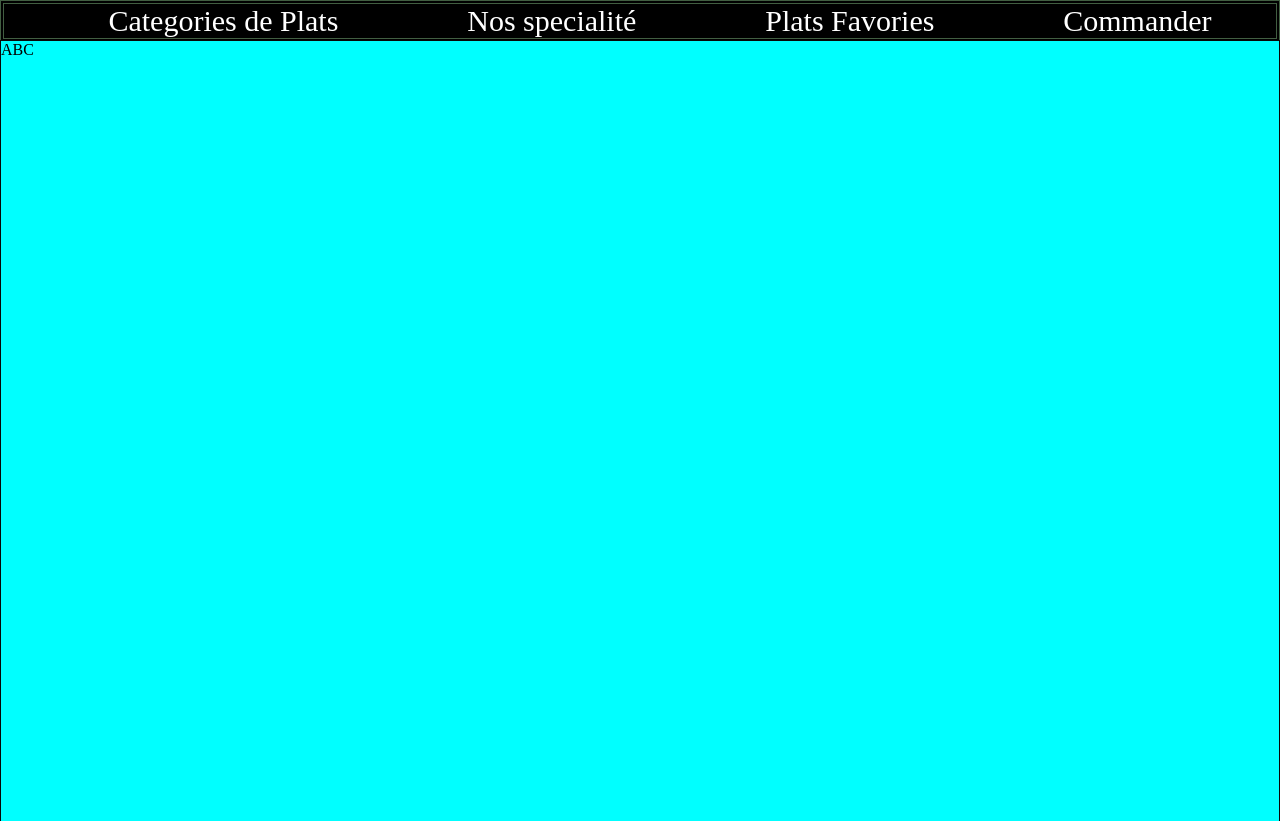
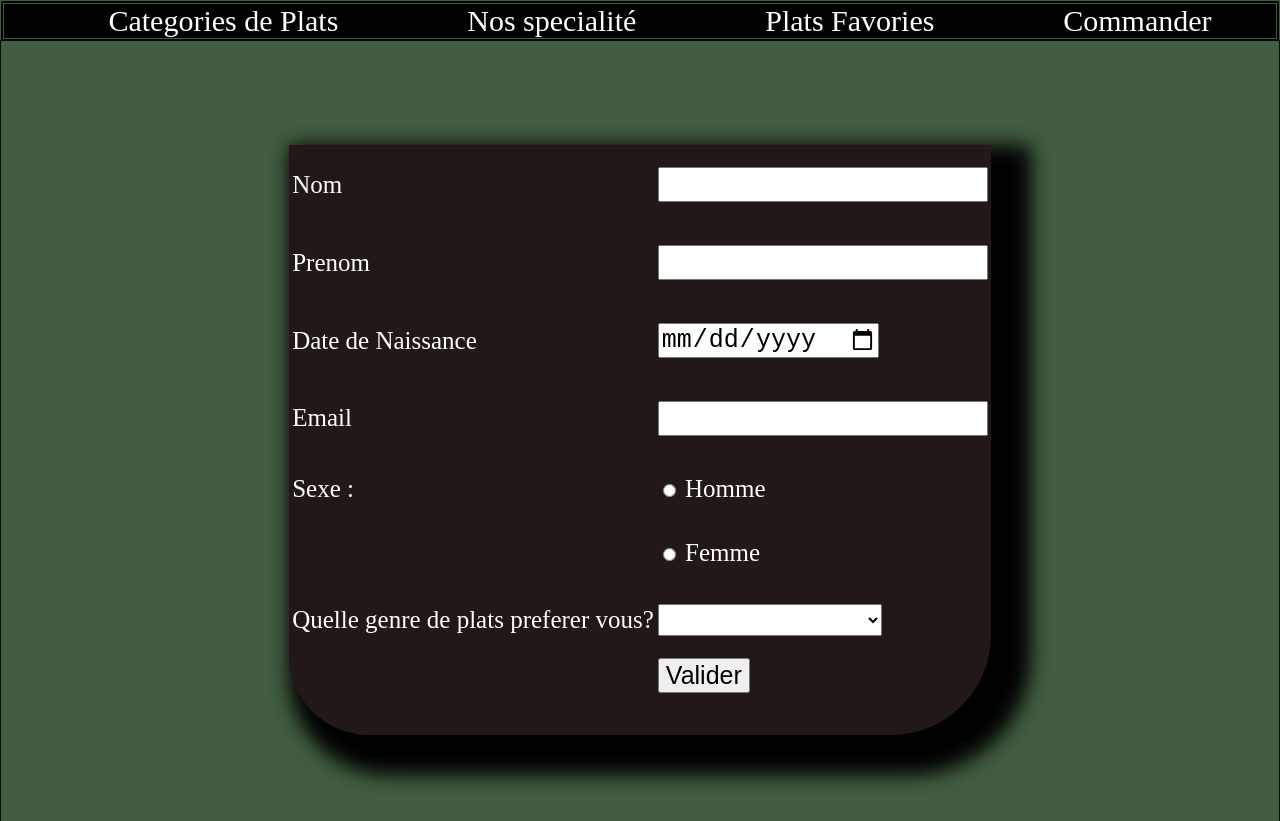
Before and after one commit to koffiemmal/Restaurant_web, a website: page html/inscription.html in a window 1280 px wide. Shown: the part 339-1160 px from the top of the page. Drawn offline with Linux system fonts and the light colour scheme.

Commit message:
reste police et sign in sign up et derniere photo plats africians

```diff
--- a/html/inscription.html
+++ b/html/inscription.html
@@ -38,7 +38,11 @@
                     <div class="SingIn">
                         <button>SingIn</button>
                     </div>
-                    <div class="SingUp"><button>SingUp</button></div>
+                    <div class="SingUp">
+                        <button>SingUp</button>
+
+
+                    </div>
                 </section>
             </section>
 
@@ -58,11 +62,72 @@
 
         </header>
         <section class="from_remerciements">
-            <div class="formulaire">ABC</div>
-            <div class="remerciementsForm">
+            <div class="formulaire">
+                <form>
+                    <table>
+                        <tr>
+                            <td>
+                                <label for="nom">Nom</label></td>
+                            <td> <input type="text" id="nom" required></td>
+                        </tr>
+                        <br>
+                        <tr>
+                            <td><label for="Prenom">Prenom</label></td>
+                            <td><input type="text" id="Prenom" required></td>
+
+                        </tr><br>
+                        <tr>
+                            <td><label for="Date">Date de Naissance</label></td>
+                            <td> <input type="Date" id="Date"></td>
+
+
+                        </tr><br>
+                        <tr>
+                            <td><label for="email">Email</label></td>
+                            <td> <input type="email" id="email" required></td>
+
+                            <br>
+                        </tr>
+
+                        <tr>
+                            <td><label>Sexe :</label></td>
+                            <td><input type="radio" name="choix">
+                                <label for="Homme">Homme</label></td>
+                            <tr>
+                                <td><label for=""></label></td>
+                                <td><input type="radio" name="choix">
+                                    <label for="Femme">Femme</label></td>
+                            </tr>
+                        </tr>
+
+                        <br>
+                        <tr>
+                            <td> <label for="">Quelle genre de plats preferer vous?</label></td><br>
+                            <td><select name="" id="">
+                        <option value=""></option>
+                        <option value="">Plat Africain</option>
+                        <option value="">Crepes</option>
+                        <option value="">brochettes</option>
+                        <option value="">Plats Occidentaux</option>
+                        <option value="">spaghetti</option>
+                    </td>
+                    </tr>
+
+                    </select>
+
+                                <br>
+                                <tr>
+                                    <td></td>
+                                    <td class="buttons">
+                                        <button>Valider</button></td>
+                                </tr>
+                    </table>
+                </form>
+            </div>
+            <div class=" remerciementsForm ">
                 <div>
-                    <h2>"Merci d'avoir visité Sabor a Mama ! Nous sommes ravis de vous avoir accueilli dans notre univers culinaire. Nous espérons que votre expérience sur notre site a été aussi délicieuse que nos plats. N'hésitez pas à revenir pour un voyage
-                        gustatif encore plus savoureux. À bientôt !"</h2>
+                    <h2>"Merci d 'avoir visité Sabor a Mama ! Nous sommes ravis de vous avoir accueilli dans notre univers culinaire. Nous espérons que votre expérience sur notre site a été aussi délicieuse que nos plats. N'hésitez pas à revenir pour un voyage
+                        gustatif encore plus savoureux. À bientôt ! "</h2>
                 </div>
             </div>
         </section>
--- a/sass/main.scss
+++ b/sass/main.scss
@@ -398,15 +398,52 @@
                                 }
 
                                 .from_remerciements {
-                                    height: 1380px;
+                                    height: 1250px;
                                     @include reperageBox();
                                     display: flex;
                                     flex-direction: column;
                                     .formulaire {
                                         height: 70%;
-                                        background-color: aqua;
+                                        background-color: rgb(65, 94, 65);
+                                        display: flex;
+                                        justify-content: center;
                                     }
                                     .remerciementsForm {
                                         @include RemerciementsBox()
                                     }
+                                    form {
+                                        background-color: rgb(65, 94, 65);
+                                        padding-bottom: 50px;
+                                        display: flex;
+                                        justify-content: center;
+                                        align-items: center;
+                                        table {
+                                            width: 100%;
+                                            height: 590px;
+                                            background-color: rgb(34, 24, 24);
+                                            border-bottom-right-radius: 100px;
+                                            border-bottom-left-radius: 80px;
+                                            box-shadow: 20px 20px 20px 20px black;
+                                            color: white;
+                                        }
+                                        table:hover {
+                                            box-shadow: 25px 25px 25px 25px rgb(229, 233, 231);
+                                        }
+                                        td {
+                                            font-size: 25px;
+                                        }
+                                        input {
+                                            font-size: 25px;
+                                        }
+                                        select {
+                                            font-size: 25px;
+                                        }
+                                        button {
+                                            font-size: 25px;
+                                            display: flex;
+                                        }
+                                        .buttons {
+                                            display: flex;
+                                        }
+                                    }
                                 }
```
Also changed, not shown: html/index.html (+5 -1 lines), css/style.css, 1 other file.
